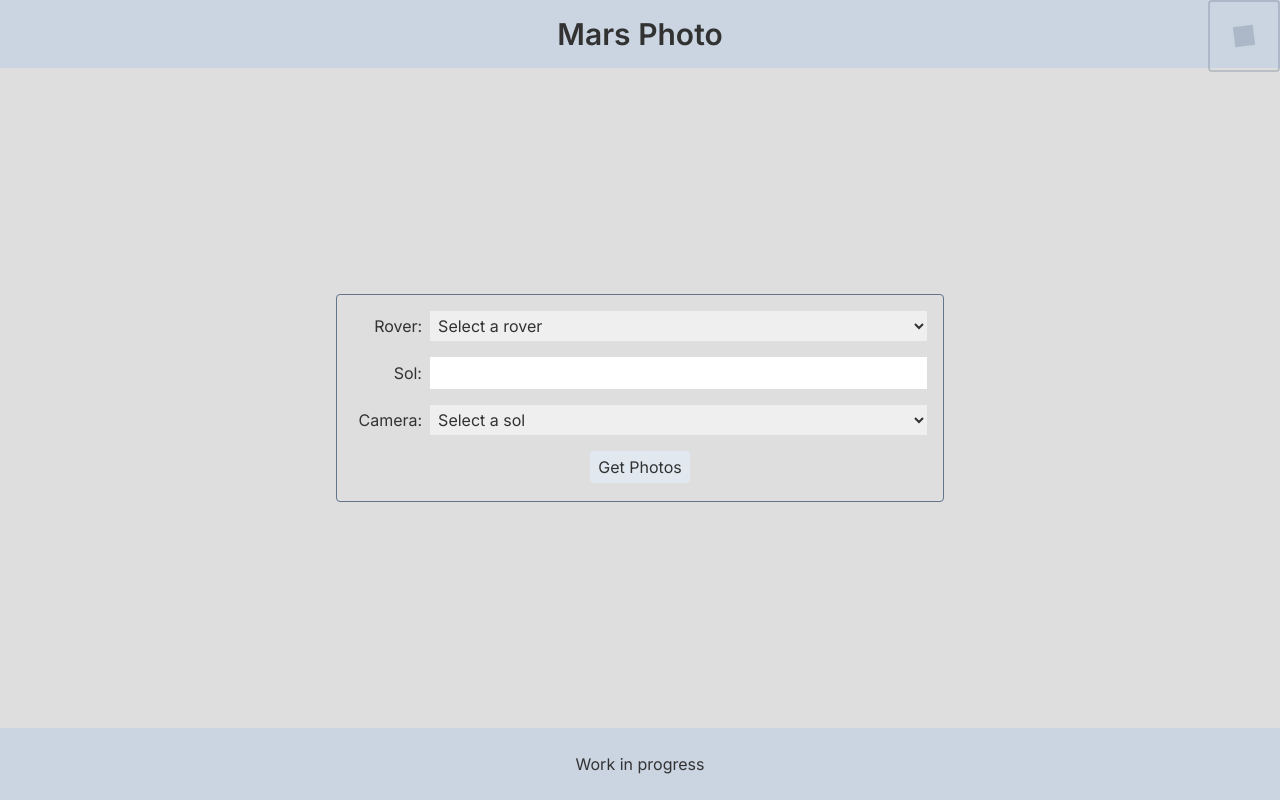
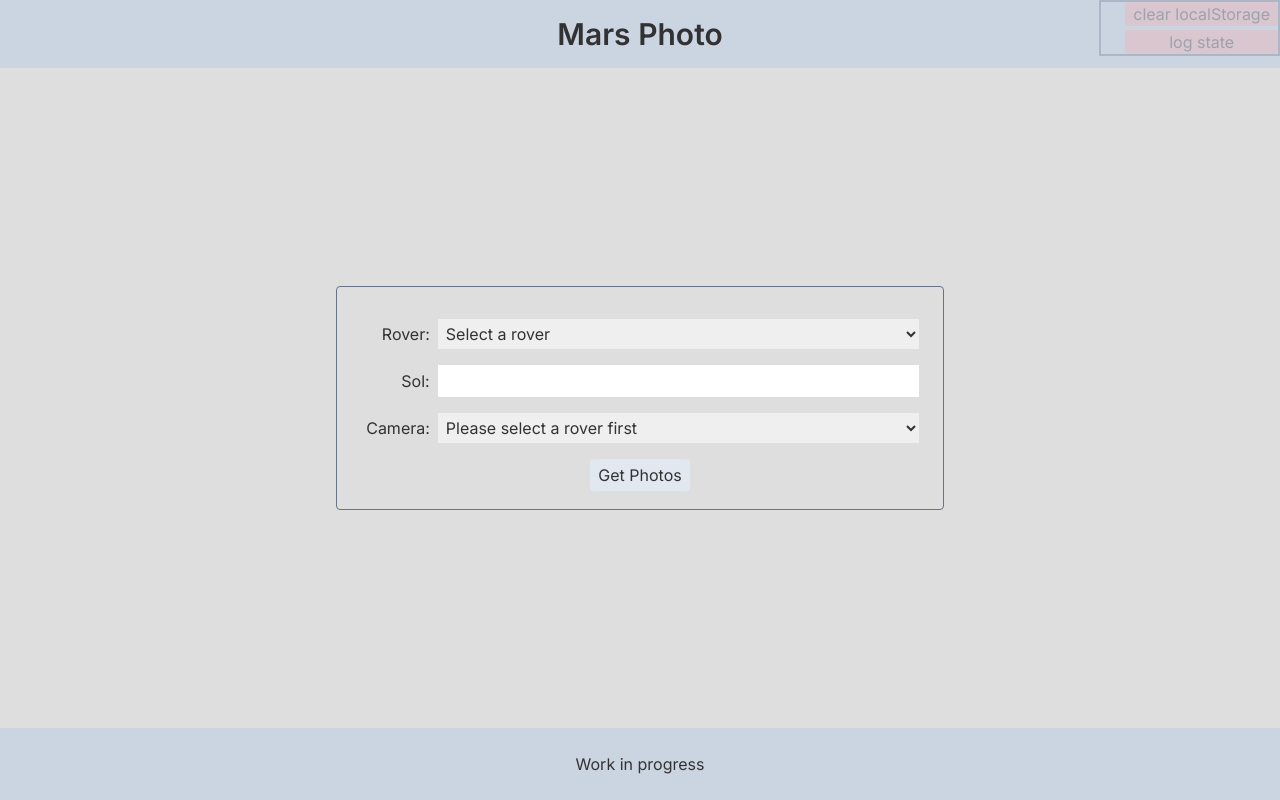
Before and after one commit to bk7312/mars-photos, a Next.js app: page / in a window 1280 px wide. Built offline with nearby package versions, Linux system fonts and the light colour scheme.

Commit message:
improve error handling and ui

```diff
--- a/src/app/page.tsx
+++ b/src/app/page.tsx
@@ -5,7 +5,6 @@ import SearchBar from '@/components/SearchBar';
 import PhotoResults from '@/components/PhotoResults';
 import Footer from '@/components/Footer';
 import useMarsData from '@/hooks/useMarsData';
-import Spinner from '@/components/Spinner';
 import { isDev } from '@/lib/constants';
 import Message from '@/components/Message';
 
@@ -34,26 +33,6 @@ export default function Home() {
         getPhotos={getPhotos}
       />
 
-      {isDev && (
-        <div
-          className='fixed cursor-pointer transition top-0 right-0 opacity-30 border-2 border-slate-500 rounded p-2'
-          onClick={(e) => e.currentTarget.classList.toggle('translate-x-[85%]')}
-        >
-          {roverData ? (
-            <>
-              {Object.entries(roverData).map(([k, v]) => (
-                <p key={k}>
-                  {k}: {Array.isArray(v) ? `Array(${v.length})` : v}
-                </p>
-              ))}
-              <p>currentTime: {Date.now()}</p>
-            </>
-          ) : (
-            <Spinner />
-          )}
-        </div>
-      )}
-
       <Message message={message} closeMessage={closeMessage} />
 
       <PhotoResults
@@ -63,6 +42,34 @@ export default function Home() {
       />
 
       <Footer />
+
+      {isDev && (
+        <div
+          className='fixed flex flex-col gap-1 transition top-0 right-0 opacity-30 border-2 border-slate-500 pl-6'
+          onClick={(e) => e.currentTarget.classList.toggle('translate-x-3/4')}
+        >
+          <button
+            onClick={() => localStorage.clear()}
+            className='rounded bg-red-300 px-2 cursor-pointer'
+          >
+            clear localStorage
+          </button>
+          <button
+            onClick={() =>
+              console.log({
+                search,
+                roverData,
+                photos,
+                message,
+                localStorageKeys: Object.keys(localStorage),
+              })
+            }
+            className='rounded bg-red-300 px-2 cursor-pointer'
+          >
+            log state
+          </button>
+        </div>
+      )}
     </main>
   );
 }
--- a/src/components/Footer.tsx
+++ b/src/components/Footer.tsx
@@ -2,8 +2,8 @@ import React from 'react';
 
 export default function Footer() {
   return (
-    <div className='mt-2 p-6 bg-slate-300 w-full text-center'>
+    <footer className='mt-2 p-6 bg-slate-300 w-full text-center'>
       Work in progress
-    </div>
+    </footer>
   );
 }
--- a/src/components/Header.tsx
+++ b/src/components/Header.tsx
@@ -2,8 +2,8 @@ import React from 'react';
 
 export default function Header() {
   return (
-    <div className='mb-2 py-4 text-center bg-slate-300 w-full'>
+    <header className='mb-2 py-4 text-center bg-slate-300 w-full'>
       <h2 className='text-3xl font-semibold'>Mars Photo</h2>
-    </div>
+    </header>
   );
 }
--- a/src/components/SearchBar.tsx
+++ b/src/components/SearchBar.tsx
@@ -22,34 +22,29 @@ export default function SearchBar({
   className = '',
   ...delegated
 }: SearchBarPropType) {
-  const showSearchForm =
-    search.rover === '' || search.rover === roverData?.name;
   isDev && console.log(search);
+
+  const isDisabled = search.isFetchingManifest;
 
   return (
     <section
       className={combineClassNames(
-        'p-4 w-full min-h-60 max-w-screen-sm',
+        'p-4 w-full max-h-64 max-w-screen-sm',
         className
       )}
       {...delegated}
     >
-      <div
-        className='flex flex-col items-start gap-4 border border-slate-500 rounded p-4 h-full bg-no-repeat bg-center'
-        style={
-          showSearchForm ? {} : { backgroundImage: "url('/loading-bar.gif')" }
-        }
-      >
-        {showSearchForm && (
-          <>
+      <div className='relative flex flex-col items-start gap-4 border border-slate-500 rounded px-6 py-8 h-full'>
         <label className='flex gap-2 items-center w-full'>
           <p className='w-20 text-right'>Rover:</p>
+
           <select
             name='rover'
             id='rover'
             value={search.rover}
             onChange={updateSearch}
             className='w-full px-1 py-1 focus-visible:ring'
+            disabled={isDisabled}
           >
             {!search.rover && <option value=''>Select a rover</option>}
             {rovers.map((rover) => (
@@ -60,8 +55,22 @@ export default function SearchBar({
           </select>
         </label>
 
-            <label className='flex gap-2 items-center w-full'>
-              <p className='w-20 text-right'>Sol:</p>
+        <label
+          className='flex gap-2 items-center w-full h-full bg-no-repeat bg-center group'
+          style={
+            search.isFetchingManifest
+              ? { backgroundImage: "url('/loading-bar.gif')" }
+              : {}
+          }
+        >
+          {!search.isFetchingManifest && (
+            <>
+              <p className='w-20 text-right relative'>
+                Sol:
+                <span className='absolute z-10 hidden group-hover:block top-full right-0 w-20 px-2 py-1 rounded bg-white'>
+                  A solar day on Mars
+                </span>
+              </p>
               <input
                 type='number'
                 list='sol-datalist'
@@ -70,7 +79,8 @@ export default function SearchBar({
                 onChange={updateSearch}
                 min={roverData?.photos[0].sol ?? 0}
                 max={roverData?.max_sol}
-                className='w-full px-2 py-1 focus-visible:ring'
+                className='w-full px-2 py-1 focus-visible:ring peer'
+                disabled={isDisabled}
               />
               <datalist id='sol-datalist'>
                 {roverData?.photos.map(({ sol, earth_date }) => (
@@ -79,9 +89,20 @@ export default function SearchBar({
                   </option>
                 ))}
               </datalist>
+            </>
+          )}
         </label>
 
-            <label className='flex gap-2 items-center w-full'>
+        <label
+          className='flex gap-2 items-center w-full h-full bg-no-repeat bg-center'
+          style={
+            search.isFetchingManifest
+              ? { backgroundImage: "url('/loading-bar.gif')" }
+              : {}
+          }
+        >
+          {!search.isFetchingManifest && (
+            <>
               <p className='w-20 text-right'>Camera:</p>
               <select
                 name='camera'
@@ -89,10 +110,15 @@ export default function SearchBar({
                 value={search.camera}
                 onChange={updateSearch}
                 className='w-full px-1 py-1 focus-visible:ring'
+                disabled={isDisabled}
               >
                 {search.photoIndex === -1 ? (
                   <option value=''>
-                    {search.sol ? 'No photos on this sol' : 'Select a sol'}
+                    {search.rover
+                      ? search.sol
+                        ? 'No photos on this sol'
+                        : 'Please select a sol'
+                      : 'Please select a rover first'}
                   </option>
                 ) : (
                   roverData &&
@@ -106,17 +132,36 @@ export default function SearchBar({
                   </option>
                 ))}
               </select>
+            </>
+          )}
         </label>
         <button
           className='bg-slate-200 border-solid rounded px-2 py-1 mx-auto disabled:cursor-not-allowed focus-visible:ring'
           onClick={() => getPhotos(search)}
-              disabled={search.camera === ''}
+          disabled={isDisabled || search.camera === ''}
         >
           Get Photos
         </button>
-          </>
+      </div>
+
+      {false && (
+        <ol className='list-decimal list-inside '>
+          <li className='mb-2'>
+            Select a rover, there are {rovers.length} to choose from:{' '}
+            {rovers.join(', ')}.
+          </li>
+          <li className='mb-2'>
+            Select a sol, a sol is a Mars solar day. Selecting sol 10 would be
+            the equivalent of day 10 of the rover&apos;s mission. The
+            corresponding Earth date will also be shown in the dropdown.
+          </li>
+          <li className='mb-2'>
+            Select a camera, your selected rover is equipped with several
+            cameras. Which would you like to see? Note that not all cameras will
+            be available on all sols, some sols may not have any photos.
+          </li>
+        </ol>
       )}
-      </div>
     </section>
   );
 }
--- a/src/hooks/useMarsData.ts
+++ b/src/hooks/useMarsData.ts
@@ -17,6 +17,7 @@ function useMarsData() {
     sol: '',
     camera: '',
     photoIndex: -1,
+    isFetchingManifest: false,
   });
   const [roverData, setRoverData] = React.useState<RoverManifest>(null);
   const [photos, setPhotos] = React.useState<RoverPhotos>({
@@ -37,6 +38,7 @@ function useMarsData() {
 
   // updates rover manifest on search form rover input change
   React.useEffect(() => {
+    isDev && console.log('rover effect ran');
     if (search.rover === '') {
       return;
     }
@@ -44,6 +46,7 @@ function useMarsData() {
     // checks localStorage first before fetching manifest
     const json = localStorage.getItem(search.rover);
     if (!json) {
+      setSearch((prev) => ({ ...prev, isFetchingManifest: true }));
       fetchManifest(search.rover);
       return;
     }
@@ -56,6 +59,7 @@ function useMarsData() {
 
     // fetches manifest if data is outdated
     if (!data || toUpdate) {
+      setSearch((prev) => ({ ...prev, isFetchingManifest: true }));
       fetchManifest(search.rover);
       return;
     }
@@ -69,11 +73,12 @@ function useMarsData() {
 
   // updates search form camera options based on sol
   React.useEffect(() => {
-    if (!search.sol) {
+    isDev && console.log('sol effect ran');
+    if (search.sol === '') {
       return;
     }
 
-    if (!roverData) {
+    if (!roverData || roverData.name !== search.rover) {
       setSearch((prev) => ({
         ...prev,
         camera: '',
@@ -97,7 +102,7 @@ function useMarsData() {
       camera,
       photoIndex,
     }));
-  }, [search.sol, roverData]);
+  }, [search.sol, search.rover, roverData]);
 
   const updateSearch = (
     e: React.ChangeEvent<HTMLSelectElement | HTMLInputElement>
@@ -152,6 +157,7 @@ function useMarsData() {
   };
 
   const fetchManifest = async (rover: Rover) => {
+    try {
       const res = await fetch('/api/manifests/', {
         method: 'POST',
         body: JSON.stringify({ rover }),
@@ -161,18 +167,7 @@ function useMarsData() {
       if (!res.ok) {
         const { error } = await res.json();
         isDev && console.error('error received:', error);
-      setMessage({
-        text: error,
-        type: 'Error',
-        shown: true,
-      });
-      setSearch({
-        rover: '',
-        sol: '',
-        camera: '',
-        photoIndex: -1,
-      });
-      return;
+        throw new Error(error);
       }
 
       const { data } = await res.json();
@@ -184,29 +179,42 @@ function useMarsData() {
       setSearch((prev) => ({
         ...prev,
         sol: data.photos[0].sol,
+        isFetchingManifest: false,
       }));
+    } catch (error) {
+      isDev && console.log('caught error', error);
+      setMessage({
+        text: (error as Error)?.message ?? 'Something went wrong',
+        type: 'Error',
+        shown: true,
+      });
+
+      setSearch({
+        rover: '',
+        sol: '',
+        camera: '',
+        photoIndex: -1,
+        isFetchingManifest: false,
+      });
+    }
   };
 
   const fetchPhotos = async (
     search: RoverSearch,
     matchingRoverSol: boolean
   ) => {
+    try {
       const res = await fetch('/api/photos/', {
         method: 'POST',
         body: JSON.stringify(search),
       });
 
       isDev && console.log(res);
+
       if (!res.ok) {
         const { error } = await res.json();
         isDev && console.error('error received:', error);
-      setMessage({
-        text: error,
-        type: 'Error',
-        shown: true,
-      });
-      setPhotos((prev) => ({ ...prev, isFetching: false }));
-      return;
+        throw new Error(error);
       }
 
       const { data, cameraMap } = await res.json();
@@ -218,6 +226,8 @@ function useMarsData() {
           type: 'Info',
           shown: true,
         });
+        setPhotos((prev) => ({ ...prev, isFetching: false }));
+        return;
       }
 
       setPhotos((prev) => {
@@ -248,6 +258,16 @@ function useMarsData() {
           isFetching: false,
         };
       });
+    } catch (error) {
+      isDev && console.log('caught error', error);
+      setMessage({
+        text: (error as Error)?.message ?? 'Something went wrong',
+        type: 'Error',
+        shown: true,
+      });
+
+      setPhotos((prev) => ({ ...prev, isFetching: false }));
+    }
   };
 
   const getPhotos = (search: RoverSearch) => {
--- a/src/lib/constants.ts
+++ b/src/lib/constants.ts
@@ -11,7 +11,9 @@ export const ONE_HOUR_IN_MS = 60 * 60 * 1000;
 export const ONE_DAY_IN_MS = 24 * 60 * 60 * 1000;
 
 export const isDev =
-  !process.env.NODE_ENV || process.env.NODE_ENV === 'development';
+  !process.env.NODE_ENV ||
+  process.env.NODE_ENV === 'development' ||
+  process.env.TESTING_MODE === 'true';
 
 // export const CURIOSITY_INFO: RoverInfo = {
 //   name: 'Curiosity',
--- a/src/lib/types.ts
+++ b/src/lib/types.ts
@@ -5,6 +5,7 @@ export type RoverSearch = {
   sol: number | '';
   camera: CameraTypes | 'ALL' | '';
   photoIndex: number;
+  isFetchingManifest: boolean;
 };
 
 type PerseveranceCameras =
```
Also changed, not shown: src/components/Fullscreen.tsx (added, +14 -0 lines), src/components/Message.tsx (+10 -7 lines), src/components/PhotoResults.tsx (+13 -8 lines), src/hooks/useEscapeKey.ts (added, +16 -0 lines), src/hooks/useFullscreen.ts (added, +25 -0 lines), 1 other file (tests, documents, lock files or other folders). Lines whose indentation alone changed are shown as unchanged.
